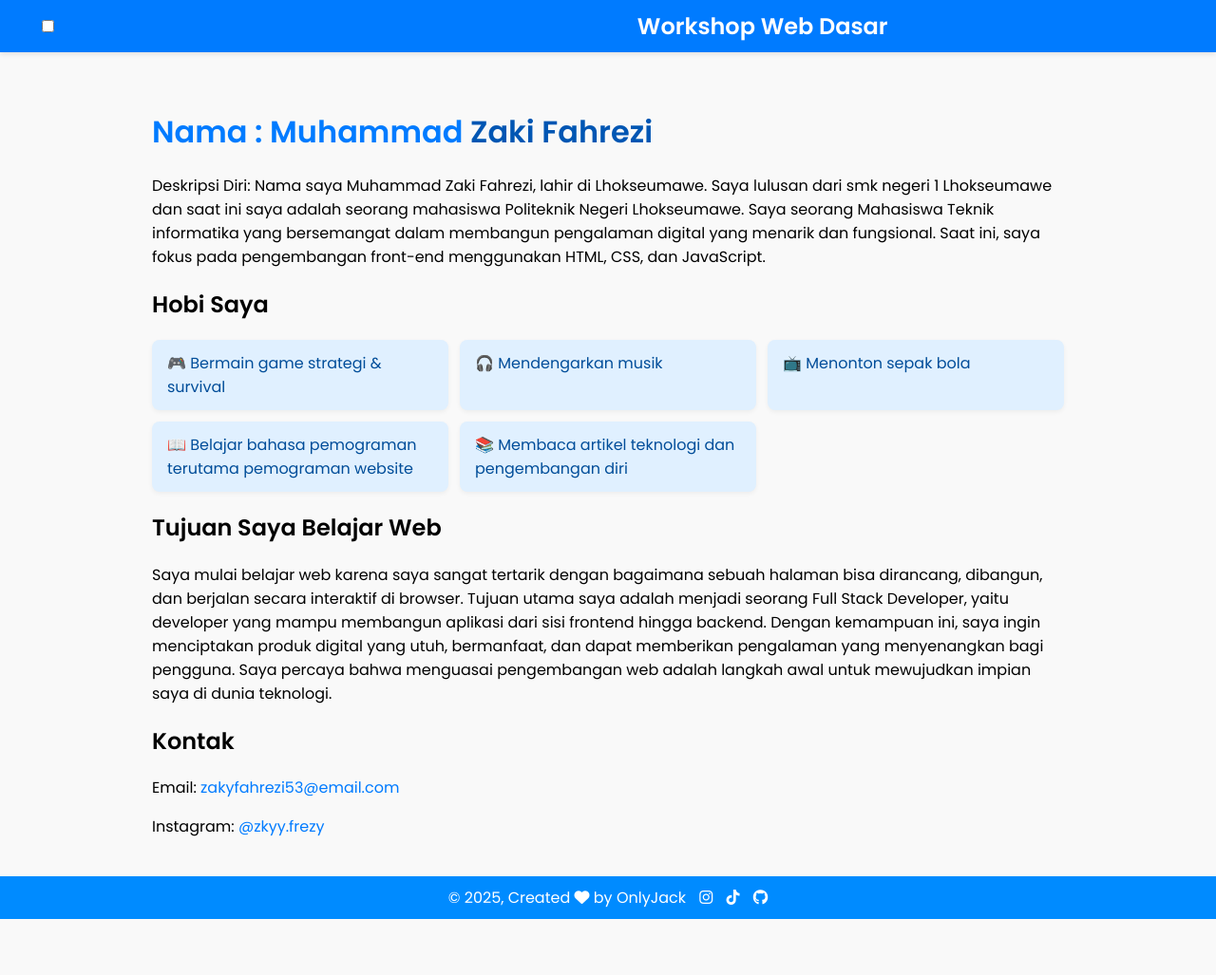
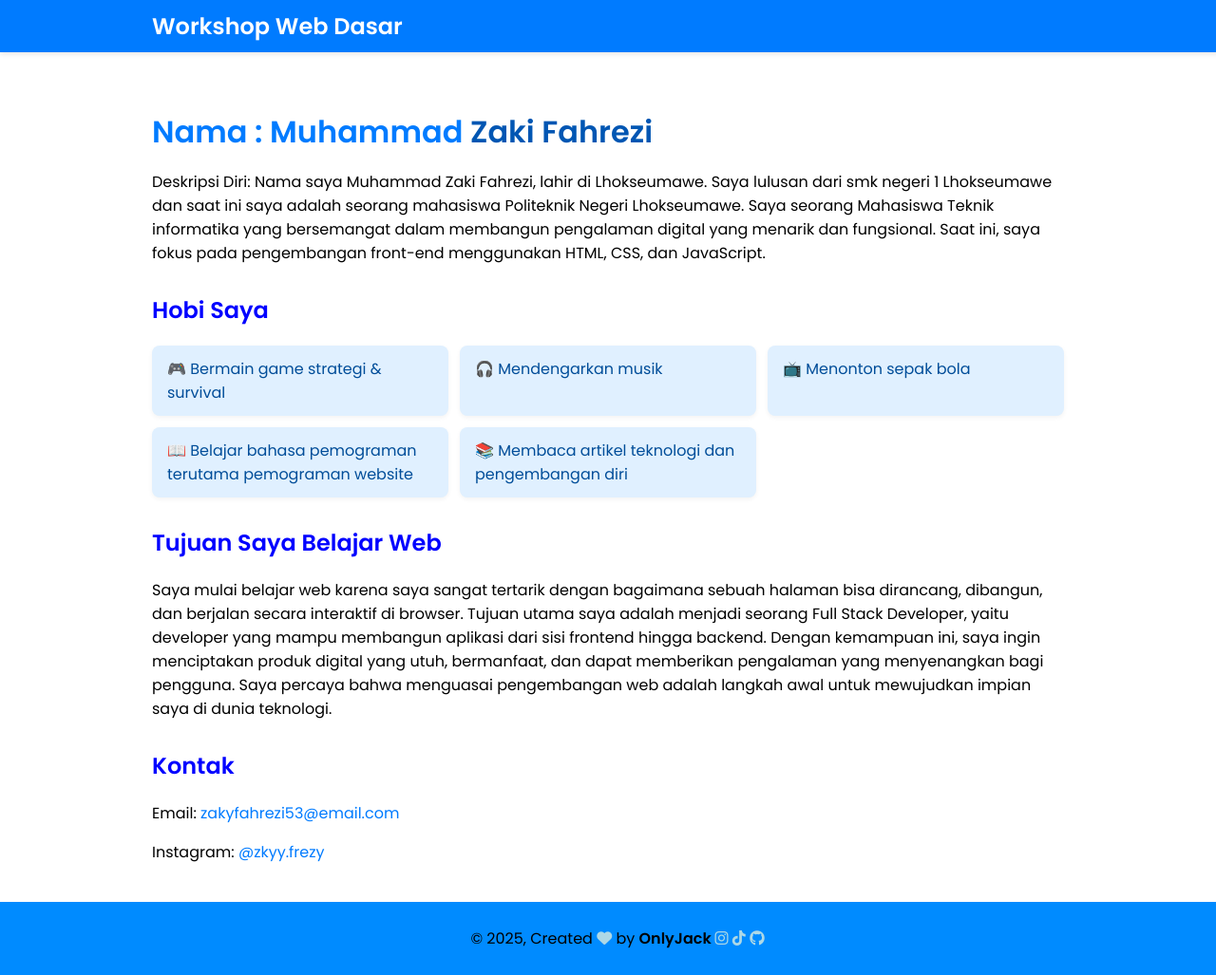
Before and after one commit to M-ZakiFahrezi/M-ZakiFahrezi.github.io, a Jekyll site: the page built from index.html, in a window 1280 px wide and 1027 px high. Shown: the whole window at 95% size. Built offline with Jekyll 4.4.1, drawn with Linux system fonts in a browser that asks for light colours.

Commit message:
update blog pertemuan 4

```diff
--- a/_sass/main.scss
+++ b/_sass/main.scss
@@ -1,50 +1,41 @@
-/* ===================== RESET DAN DASAR ===================== */
+/* Font import */
 @import url("https://fonts.googleapis.com/css2?family=Poppins:wght@400;600&display=swap");
 
-html,
 body {
+  font-family: "Poppins", sans-serif;
   margin: 0;
   padding: 0;
   overflow-x: hidden;
-  width: 100%;
-  box-sizing: border-box;
-  font-family: "Poppins", sans-serif;
-  background-color: #f9f9f9;
 }
 
-*,
-*::before,
-*::after {
-  box-sizing: inherit;
-}
-
-/* ===================== NAVBAR ===================== */
+/* Navbar styling */
 .navbar {
   background-color: #007bff;
   color: white;
-  width: 100vw;
+  width: 100%;
   padding: 10px 20px;
   box-shadow: 0 2px 5px rgba(0, 0, 0, 0.1);
   position: sticky;
   top: 0;
   z-index: 999;
-  overflow-x: hidden;
 }
 
 .nav-container {
   display: flex;
   justify-content: space-between;
   align-items: center;
-  max-width: 1200px;
-  margin: auto;
+  max-width: 1000px;
+  margin: 0 auto;
 }
 
 .logo {
   font-size: 1.5rem;
   font-weight: 600;
   color: white;
+  margin-right: auto;
 }
 
+/* Navigation Links */
 .nav-links {
   display: flex;
   gap: 20px;
@@ -64,56 +55,82 @@
   background-color: rgba(255, 255, 255, 0.2);
 }
 
-/* ===================== FOOTER ===================== */
+/* Hilangkan hamburger menu */
+.nav-toggle,
+.nav-toggle-label {
+  display: none !important;
+}
+
+/* Footer styling */
 .footer {
   display: flex;
   justify-content: center;
-  width: 100vw;
+  width: 100%;
   padding: 10px;
   background-color: #008bff;
-  overflow-x: hidden;
 }
 
 .footer p {
-  color: white;
-  margin: 0;
+  color: inherit;
+}
+
+.footer p i {
+  color: lightblue;
+  transition: all 0.3s;
+}
+
+.footer p i:hover {
+  transform: scale(1.1);
+}
+
+.footer span {
+  font-weight: 700;
 }
 
 .footer .social-icon {
-  margin-left: 10px;
+  text-decoration: none;
   font-size: 1em;
   color: inherit;
   transition: transform 0.3s;
 }
 
-.footer .social-icon:hover {
+.footer .social-icon i:hover {
   transform: scale(1.1);
   color: #ff5a5f;
 }
 
-/* ===================== HALAMAN UTAMA ===================== */
-.container {
+/* Container untuk semua halaman */
+.container,
+.friends-container,
+.blog-container {
   max-width: 1000px;
   margin: 60px auto 40px;
   padding: 0 20px;
+  box-sizing: border-box;
 }
 
+/* Home styling */
 .container h1 {
   font-size: 2rem;
   color: #007bff;
-  margin-bottom: 20px;
+  margin-bottom: 10px;
 }
 
 .container .last_name {
   color: #0056b3;
 }
 
+.container h2 {
+  color: blue;
+  margin-top: 30px;
+}
+
 .hobbies {
   list-style: none;
+  padding: 0;
   display: grid;
   grid-template-columns: repeat(auto-fit, minmax(300px, 1fr));
   gap: 12px;
-  padding: 0;
 }
 
 .hobbies li {
@@ -130,7 +147,16 @@
   transform: translateY(-2px);
 }
 
-/* ===================== FRIENDS PAGE ===================== */
+a {
+  color: #007bff;
+  text-decoration: none;
+}
+
+a:hover {
+  text-decoration: underline;
+}
+
+/* Friends styling */
 .friends-container h1 {
   color: #007bff;
   font-size: 2rem;
@@ -167,43 +193,57 @@
   text-decoration: underline;
 }
 
-/* ===================== BLOG PAGE ===================== */
-.blog-container {
-  max-width: 1000px;
-  margin: 60px auto 40px;
-  padding: 0 20px;
-  color: #333;
-  background-color: #fff;
-  border-radius: 12px;
-  box-shadow: 0 2px 10px rgba(0, 0, 0, 0.05);
-}
-
+/* Blog styling */
 .blog-container h1 {
   font-size: 2rem;
   color: #007bff;
   margin-bottom: 10px;
 }
 
-.blog-container li {
-  margin-bottom: 24px;
-  padding-bottom: 12px;
-  border-bottom: 1px solid #ddd;
+.blog-container h2,
+.blog-container h3 {
+  color: #0056b3;
+  margin-top: 30px;
 }
 
-.blog-container li a {
-  font-size: 1.2rem;
-  color: #0056b3;
-  font-weight: 600;
+.blog-container p {
+  line-height: 1.7;
+  margin-bottom: 1em;
+}
+
+.blog-container ul,
+.blog-container ol {
+  margin-left: 1.5em;
+  margin-bottom: 1em;
+}
+
+.blog-container li {
+  margin-bottom: 0.5em;
+}
+
+.blog-container a {
+  color: #007bff;
   text-decoration: none;
 }
 
-.blog-container li a:hover {
+.blog-container a:hover {
   text-decoration: underline;
 }
 
-.blog-container p {
-  margin: 5px 0;
-  line-height: 1.6;
+.blog-container code {
+  background-color: #f0f4f8;
+  padding: 2px 6px;
+  border-radius: 4px;
+  font-family: "Courier New", monospace;
+}
+
+.blog-container pre {
+  background-color: #272822;
+  color: #f8f8f2;
+  padding: 16px;
+  border-radius: 8px;
+  overflow-x: auto;
+  margin-bottom: 1.5em;
 }
 
 .blog-container blockquote {
@@ -215,21 +255,36 @@
   font-style: italic;
 }
 
-/* ===================== UMUM ===================== */
-a {
-  color: #007bff;
-  text-decoration: none;
+.blog-container table {
+  width: 100%;
+  border-collapse: collapse;
+  margin: 1em 0;
 }
 
-a:hover {
-  text-decoration: underline;
+.blog-container table,
+.blog-container th,
+.blog-container td {
+  border: 1px solid #ccc;
 }
 
-pre {
-  background-color: #272822;
-  color: #f8f8f2;
-  padding: 16px;
-  border-radius: 8px;
-  overflow-x: auto;
-  margin-bottom: 1.5em;
+.blog-container th,
+.blog-container td {
+  padding: 10px;
+  text-align: left;
 }
+
+/* Responsive tweak (tanpa hamburger) */
+@media (max-width: 768px) {
+  .nav-links {
+    flex-direction: column;
+    gap: 10px;
+    background-color: #007bff;
+    padding-top: 10px;
+  }
+
+  .container,
+  .friends-container,
+  .blog-container {
+    padding: 0 16px;
+  }
+}
```
Also changed, not shown: 2 other files.
